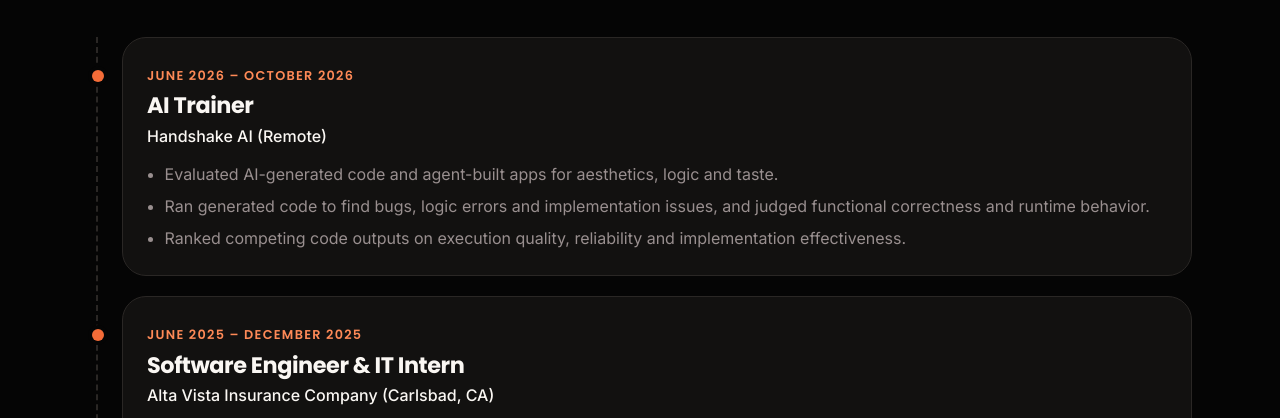
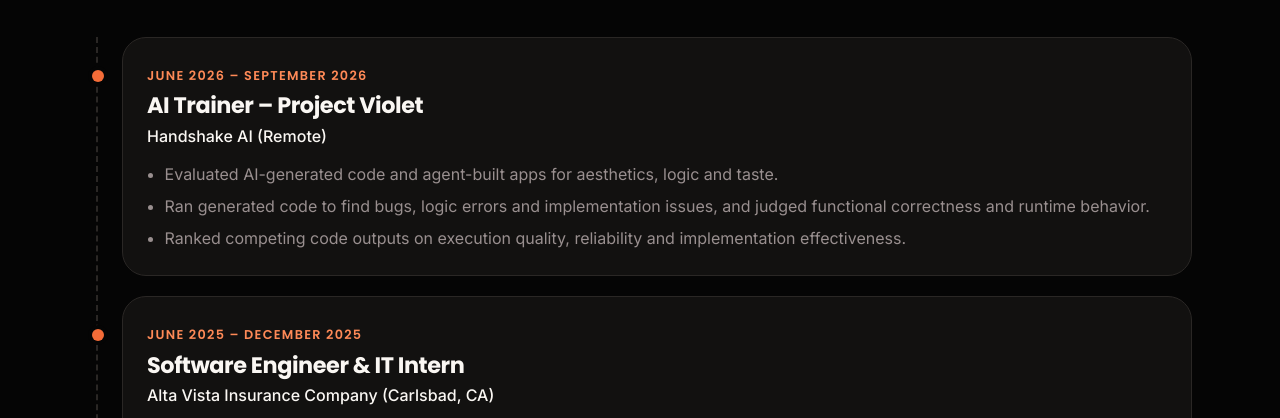
Before and after one commit to Thai2229/personal-website, a plain HTML site: page experience.html in a window 1280 px wide. Shown: the part 349-767 px from the top of the page. Drawn offline with Linux system fonts and the light colour scheme.

Commit message:
AI Trainer - Project Violet, end date September 2026
Co-Authored-By: Claude Sonnet 5.5 <noreply@anthropic.com>
Claude-Session: https://claude.ai/code/session_013AA2twePgRDNoCM5SUjU1S

```diff
--- a/experience.html
+++ b/experience.html
@@ -27,7 +27,7 @@
 <main id="main">
 <div class="wrap">
 <header class="page-head"><p class="eyebrow">Where I've worked</p><h1 class="title rise">Experience</h1><p class="lead">A short path through the roles that shaped how I build.</p></header>
-<ol class="timeline"><li class="rise" style="--i:1"><time>June 2026 &ndash; October 2026</time><h2>AI Trainer</h2><p class="org">Handshake AI (Remote)</p><ul><li>Evaluated AI-generated code and agent-built apps for aesthetics, logic and taste.</li><li>Ran generated code to find bugs, logic errors and implementation issues, and judged functional correctness and runtime behavior.</li><li>Ranked competing code outputs on execution quality, reliability and implementation effectiveness.</li></ul></li><li class="rise" style="--i:2"><time>June 2025 &ndash; December 2025</time><h2>Software Engineer &amp; IT Intern</h2><p class="org">Alta Vista Insurance Company (Carlsbad, CA)</p><ul><li>Deployed an Azure virtual machine integrated with a Ribbon SBC to sync SMS messages between Microsoft Teams and AgencyZoom automatically, for a team of 6 insurance agents and 200+ messages a week.</li><li>Cut SMS logging from minutes of manual copying to seconds by fully automating the sync.</li><li>Wrote a Python script to parse client CSV files and extract contact information, cutting data entry from about 30 minutes to seconds per batch, at 1,000-2,000 leads a week.</li><li>Redesigned the company landing page in HTML and CSS to improve navigation and usability, contributing to an approximately 0.5 star increase in average customer satisfaction ratings.</li></ul></li></ol>
+<ol class="timeline"><li class="rise" style="--i:1"><time>June 2026 &ndash; September 2026</time><h2>AI Trainer &ndash; Project Violet</h2><p class="org">Handshake AI (Remote)</p><ul><li>Evaluated AI-generated code and agent-built apps for aesthetics, logic and taste.</li><li>Ran generated code to find bugs, logic errors and implementation issues, and judged functional correctness and runtime behavior.</li><li>Ranked competing code outputs on execution quality, reliability and implementation effectiveness.</li></ul></li><li class="rise" style="--i:2"><time>June 2025 &ndash; December 2025</time><h2>Software Engineer &amp; IT Intern</h2><p class="org">Alta Vista Insurance Company (Carlsbad, CA)</p><ul><li>Deployed an Azure virtual machine integrated with a Ribbon SBC to sync SMS messages between Microsoft Teams and AgencyZoom automatically, for a team of 6 insurance agents and 200+ messages a week.</li><li>Cut SMS logging from minutes of manual copying to seconds by fully automating the sync.</li><li>Wrote a Python script to parse client CSV files and extract contact information, cutting data entry from about 30 minutes to seconds per batch, at 1,000-2,000 leads a week.</li><li>Redesigned the company landing page in HTML and CSS to improve navigation and usability, contributing to an approximately 0.5 star increase in average customer satisfaction ratings.</li></ul></li></ol>
 <h2 class="block-title rise" style="--i:3">Education</h2>
 <ol class="timeline"><li class="rise" style="--i:4"><time>Expected graduation January 2028</time><h3>University of California, San Diego</h3><p class="org">B.S. Mathematics - Computer Science, Minor in Finance</p><p>Relevant coursework: Advanced Data Structures, Design and Analysis of Algorithms, ML: Learning Algorithms, System Programming and Software Tools, Computer Organization, Recommender and Web Systems, Operating Systems.</p></li></ol>
 <section class="skills rise" style="--i:5" aria-labelledby="t-skills"><h2 class="block-title" id="t-skills">Skills</h2><h3>Languages</h3><ul class="tags"><li>Python</li><li>Java</li><li>JavaScript</li><li>TypeScript</li><li>HTML/CSS</li><li>SQL</li><li>C#</li><li>C</li></ul><h3>Frameworks &amp; Tools</h3><ul class="tags"><li>React</li><li>Node.js</li><li>Express</li><li>Prisma</li><li>NumPy</li><li>PyTorch</li><li>Pandas</li><li>Matplotlib</li></ul><h3>Developer Tools</h3><ul class="tags"><li>Git/GitHub</li><li>PostgreSQL</li><li>Vercel</li><li>Microsoft Azure</li><li>Linux</li></ul></section>
```
Also changed, not shown: index.html (+1 -1 lines).
